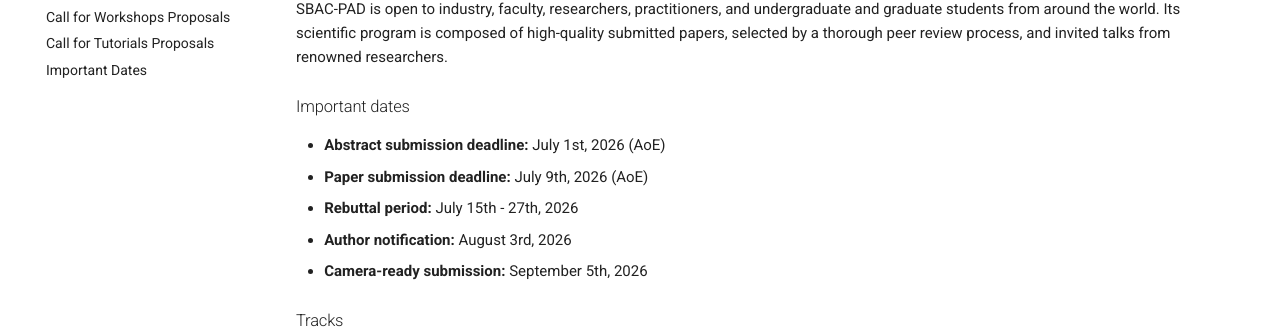
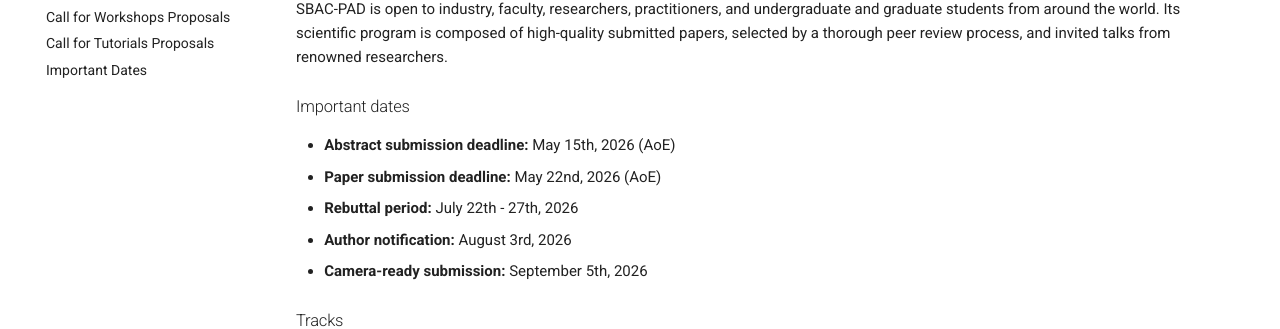
Before and after one commit to CoCo-ARCOS/sbac-pad2026, an MkDocs documentation site: the page built from docs/submissions/call-for-papers.md, in a window 1280 px wide and 900 px high, scrolled down 629 px. Shown: the part 124-453 px from the top of the window. Built offline with MkDocs 1.6.1 and Material for MkDocs 9.7.7, drawn with Linux system fonts in a browser that asks for light colours.

Commit message:
dates modified

```diff
--- a/docs/submissions/call-for-papers.md
+++ b/docs/submissions/call-for-papers.md
@@ -11,9 +11,9 @@
 
 ## Important dates
 
-* **Abstract submission deadline:** July 1st, 2026 (AoE)
-* **Paper submission deadline:** July 9th, 2026 (AoE)
-* **Rebuttal period:** July 15th - 27th, 2026
+* **Abstract submission deadline:** May 15th, 2026 (AoE)
+* **Paper submission deadline:** May 22nd, 2026 (AoE)
+* **Rebuttal period:** July 22th - 27th, 2026
 * **Author notification:** August 3rd, 2026
 * **Camera-ready submission:** September 5th, 2026
 
```
